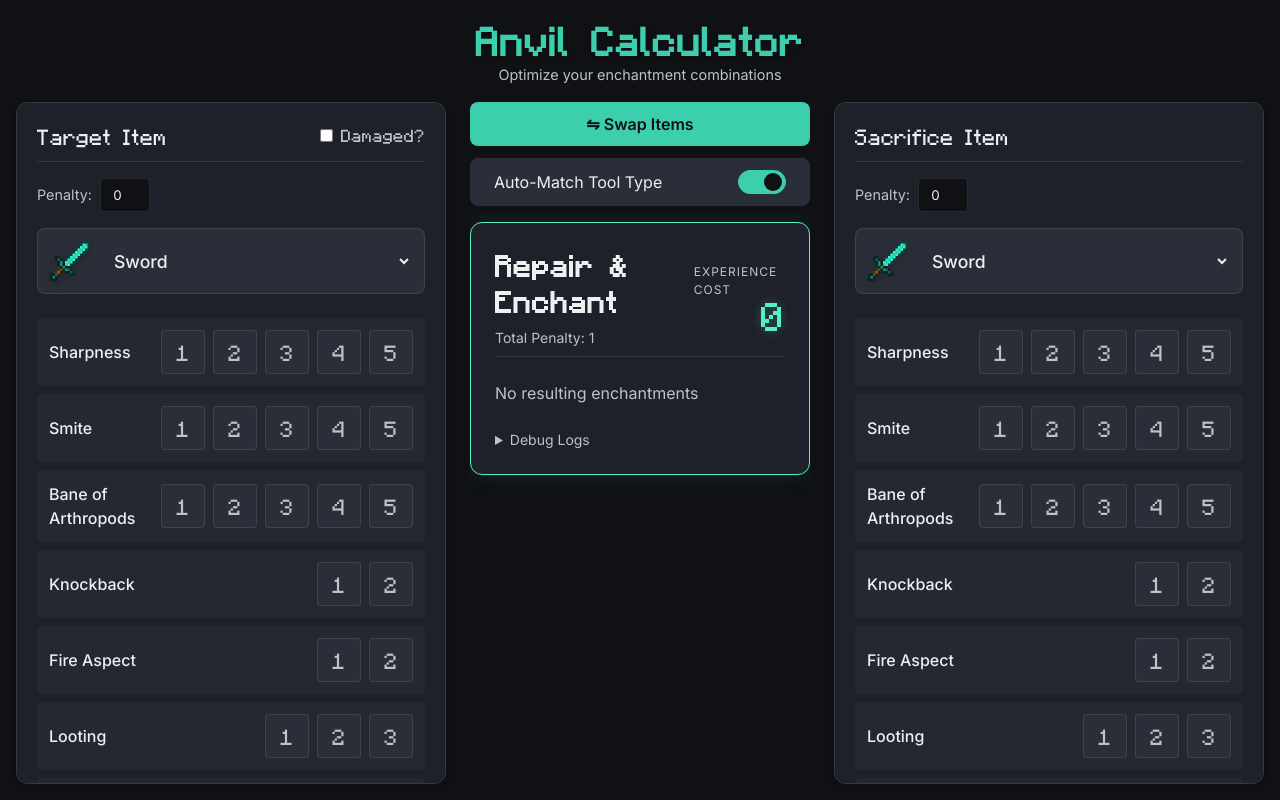
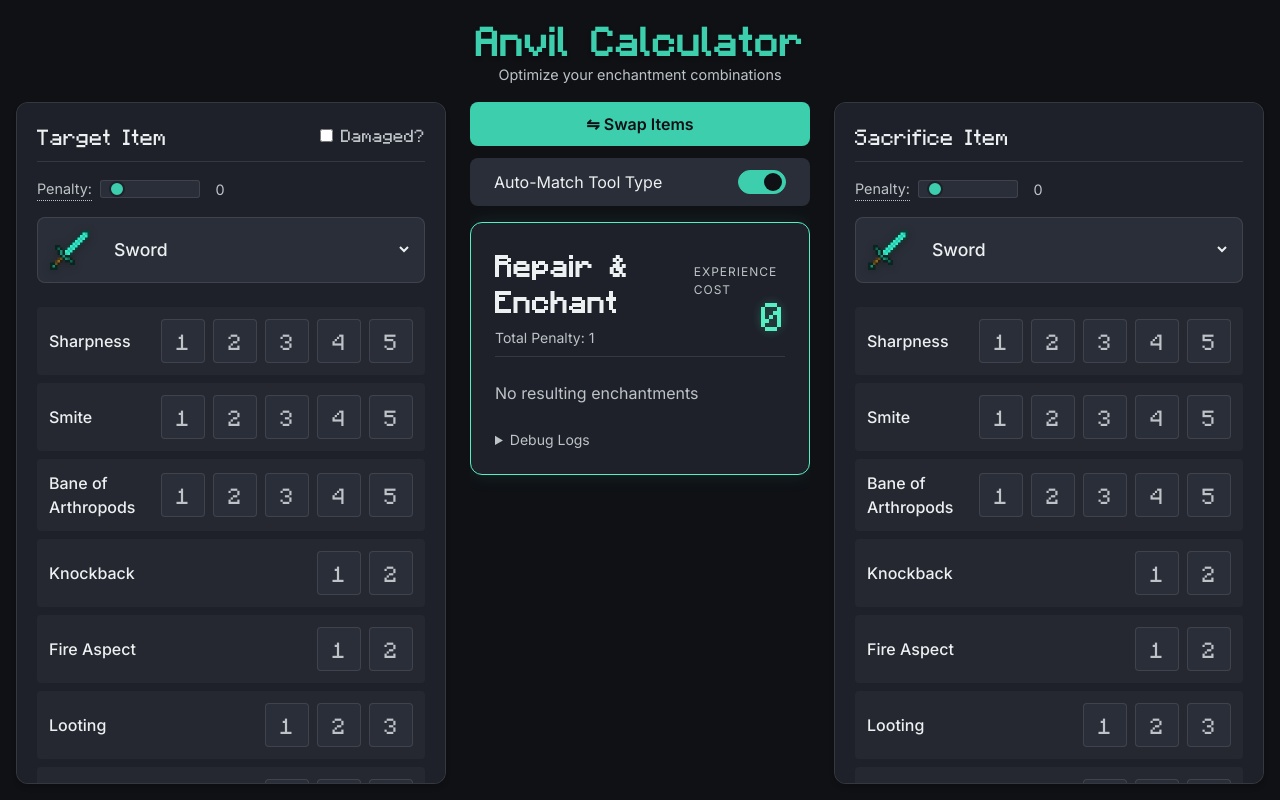
Before and after one commit to sunnypwang/Anvil-Calculator, a React (Vite) app: page / in a window 1280 px wide. Built offline with nearby package versions, Linux system fonts and the light colour scheme.

Commit message:
Changed penalty to a slider

```diff
--- a/src/App.css
+++ b/src/App.css
@@ -225,11 +225,36 @@ button {
   color: var(--text-muted);
 }
 
-.penalty-input {
-  width: 50px;
-  text-align: center;
-  background: var(--bg-app);
-  border-color: var(--border-light);
+
+
+.penalty-slider {
+  -webkit-appearance: none;
+  width: 100px;
+  height: 6px;
+  background: var(--bg-input);
+  border-radius: 3px;
+  border: 1px solid var(--border-light);
+  outline: none;
+  cursor: pointer;
+}
+
+.penalty-slider::-webkit-slider-thumb {
+  -webkit-appearance: none;
+  width: 16px;
+  height: 16px;
+  border-radius: 50%;
+  background: var(--accent-primary);
+  cursor: pointer;
+  border: 2px solid var(--bg-panel);
+}
+
+.penalty-slider::-moz-range-thumb {
+  width: 16px;
+  height: 16px;
+  border-radius: 50%;
+  background: var(--accent-primary);
+  cursor: pointer;
+  border: 2px solid var(--bg-panel);
 }
 
 /* Enchantment List */
--- a/src/components/ToolSelect.jsx
+++ b/src/components/ToolSelect.jsx
@@ -15,16 +15,19 @@ export default function ToolSelect({ side, tool, onToolChange, onPenaltyChange }
         <div className="tool-select-container">
             <div className="tool-select-header">
                 {/* Penalty Input moved to header for better layout */}
-                <div className="penalty-input-group" title="Prior Work Penalty">
-                    <span>Penalty:</span>
-                    <input
-                        className="penalty-input"
-                        type="number"
-                        value={tool.prior_penalty}
-                        onChange={(e) => onPenaltyChange(Math.max(0, parseInt(e.target.value) || 0))}
-                        min="0"
-                        max="39"
-                    />
+                <div className="penalty-input-group" title="How many times this tool has been used in an Anvil">
+                    <span style={{ cursor: 'help', borderBottom: '1px dotted var(--text-muted)' }}>Penalty:</span>
+                    <div className="flex items-center gap-2">
+                        <input
+                            className="penalty-slider"
+                            type="range"
+                            value={tool.prior_penalty}
+                            onChange={(e) => onPenaltyChange(parseInt(e.target.value))}
+                            min="0"
+                            max="5"
+                        />
+                        <span style={{ minWidth: '1.5rem', textAlign: 'center' }}>{tool.prior_penalty}</span>
+                    </div>
                 </div>
             </div>
 
```
